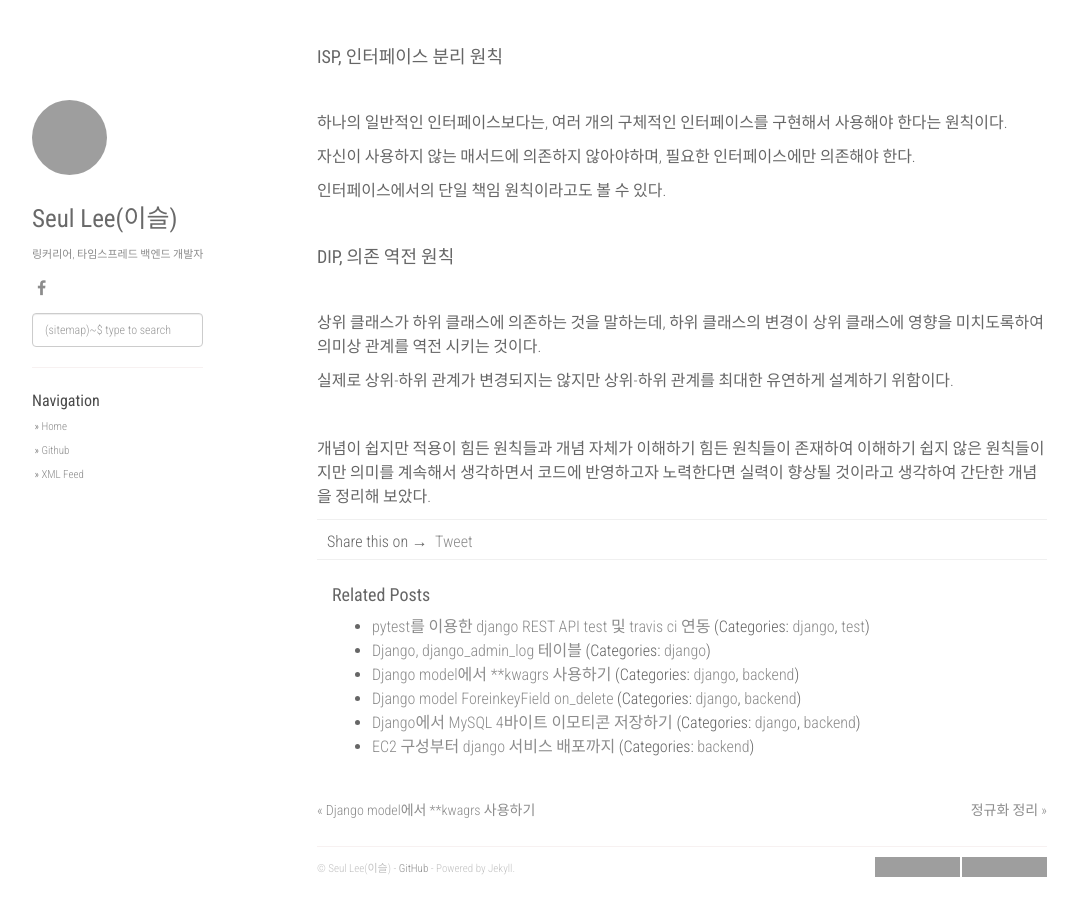
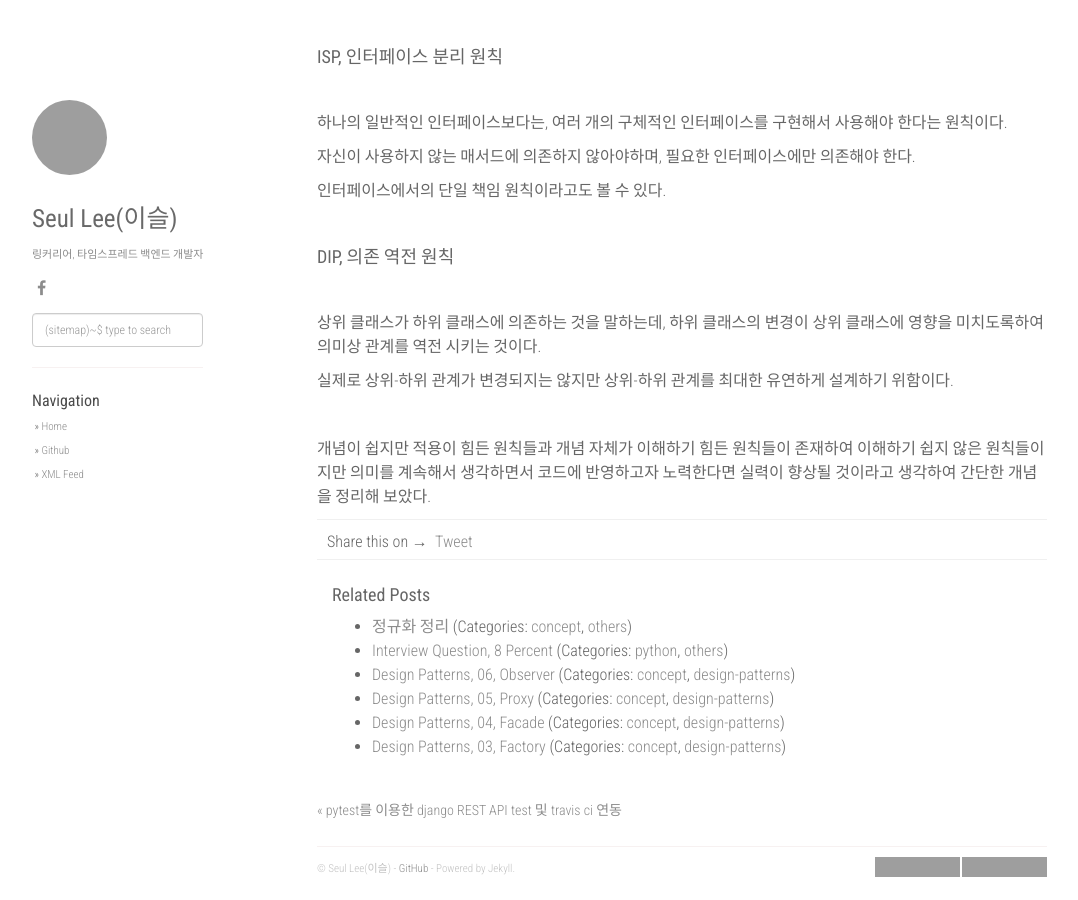
Before and after one commit to lee-seul/lee-seul.github.com, a Jekyll site: the page built from _posts/2018-04-10-SOLID.markdown, in a window 1280 px wide and 900 px high, scrolled down 1036 px, cut to the strip 0-900 px from the top of the window. Shown: the whole strip, without its empty margins (53-1131 px from the left). Built offline with Jekyll 4.4.1, drawn with Linux system fonts in a browser that asks for light colours; nearby versions of some CDN libraries; comment, search, counter and statistics services are not loaded; some of the changed text lies outside the part shown; grey boxes are pictures that could not be loaded.

Commit message:
SOLID 포스팅 날짜 및 카테고리 변경

```diff
--- a/_posts/2018-04-10-SOLID.markdown
+++ b/_posts/2018-04-10-SOLID.markdown
@@ -1,8 +1,8 @@
 ---
 layout: post
 title: "OOP SOLID 원칙"
-date: 2018-02-03 17:27:11 +0900
-categories: [django, backend]
+date: 2018-04-10 12:05:16 +0900
+categories: [concept, others]
 encoding: UTF-8
 ---
 
```
